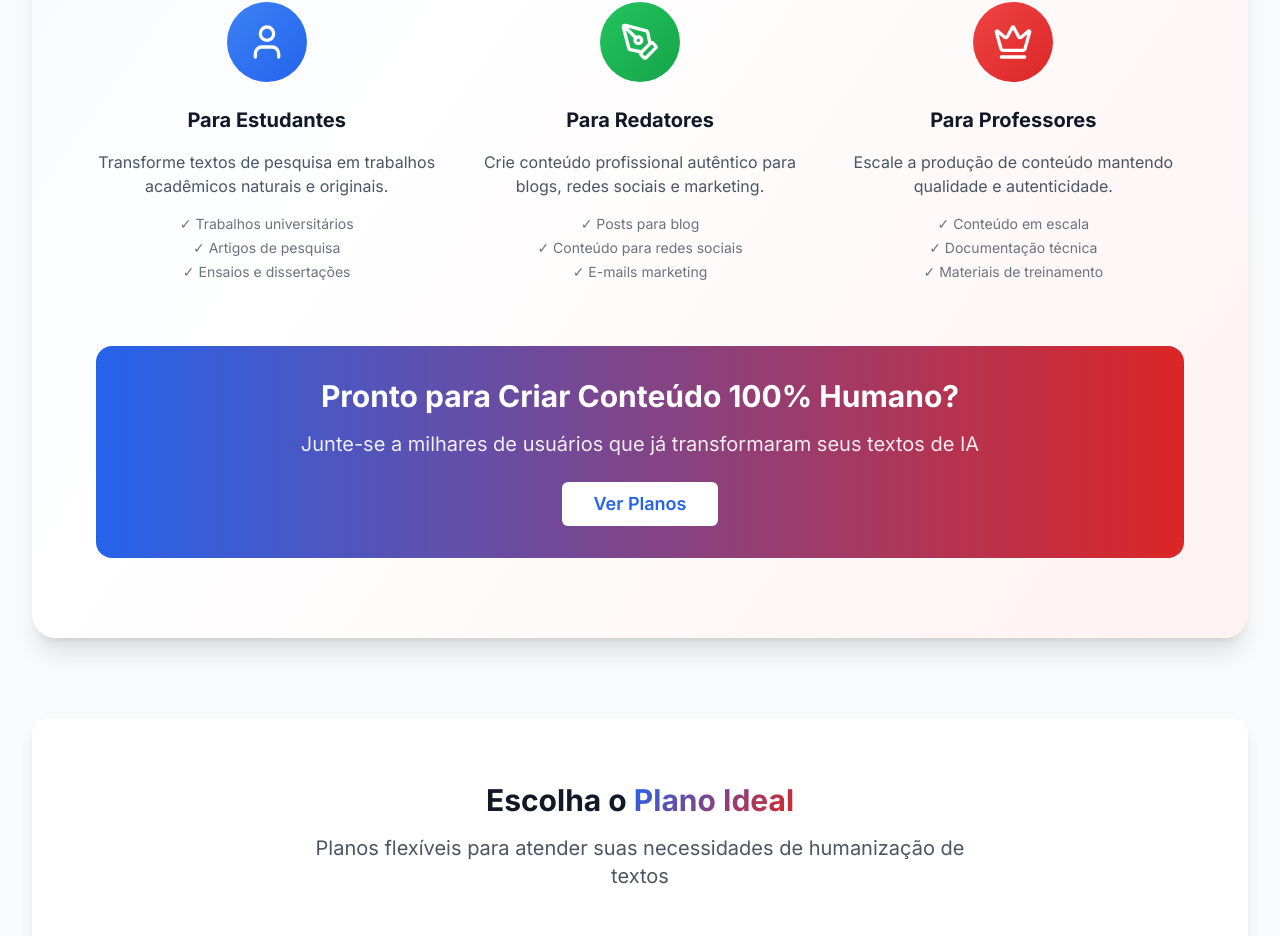
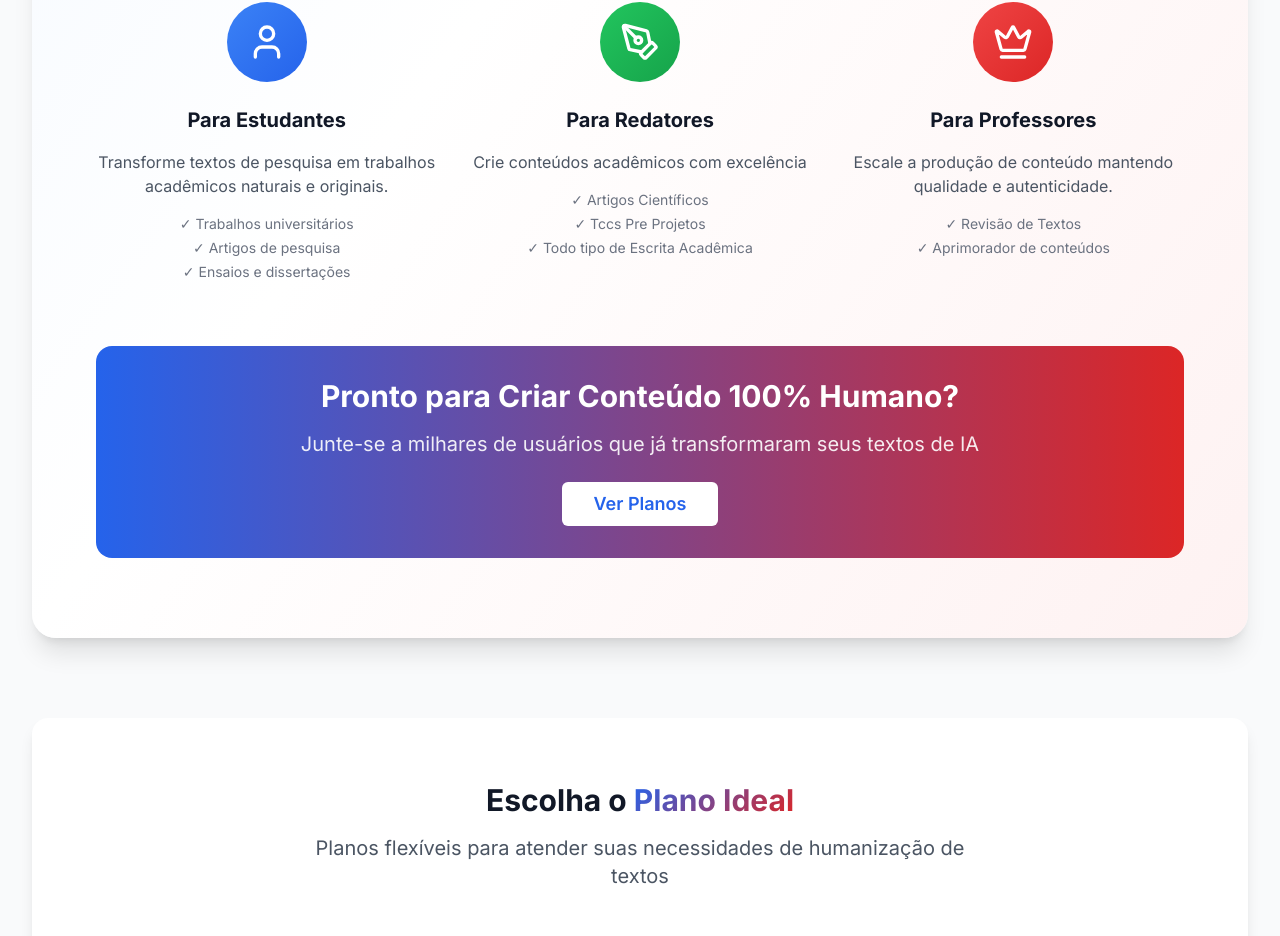
Before and after one commit to alcarv/nextjs-website-integration-openia-api, a Next.js app: page /humanizar in a window 1280 px wide. Shown: the part 2348-3284 px from the top of the page. Built offline with nearby package versions, Linux system fonts and the light colour scheme; no server answers; the database is empty.

Commit message:
Fix content

```diff
--- a/components/HumanizeText.tsx
+++ b/components/HumanizeText.tsx
@@ -681,12 +681,12 @@ export default function HumanizeText() {
                 </div>
                 <h4 className="text-xl font-bold text-gray-900 mb-4">Para Redatores</h4>
                 <p className="text-gray-600 mb-4">
-                  Crie conteúdo profissional autêntico para blogs, redes sociais e marketing.
+                 Crie conteúdos acadêmicos com excelência
                 </p>
                 <ul className="text-sm text-gray-500 space-y-1">
-                  <li>✓ Posts para blog</li>
-                  <li>✓ Conteúdo para redes sociais</li>
-                  <li>✓ E-mails marketing</li>
+                  <li>✓ Artigos Científicos</li>
+                  <li>✓ Tccs Pre Projetos</li>
+                  <li>✓ Todo tipo de Escrita Acadêmica</li>
                 </ul>
               </div>
 
@@ -699,9 +699,8 @@ export default function HumanizeText() {
                   Escale a produção de conteúdo mantendo qualidade e autenticidade.
                 </p>
                 <ul className="text-sm text-gray-500 space-y-1">
-                  <li>✓ Conteúdo em escala</li>
-                  <li>✓ Documentação técnica</li>
-                  <li>✓ Materiais de treinamento</li>
+                  <li>✓ Revisão de Textos</li>
+                  <li>✓ Aprimorador de conteúdos</li>
                 </ul>
               </div>
             </div>
```
